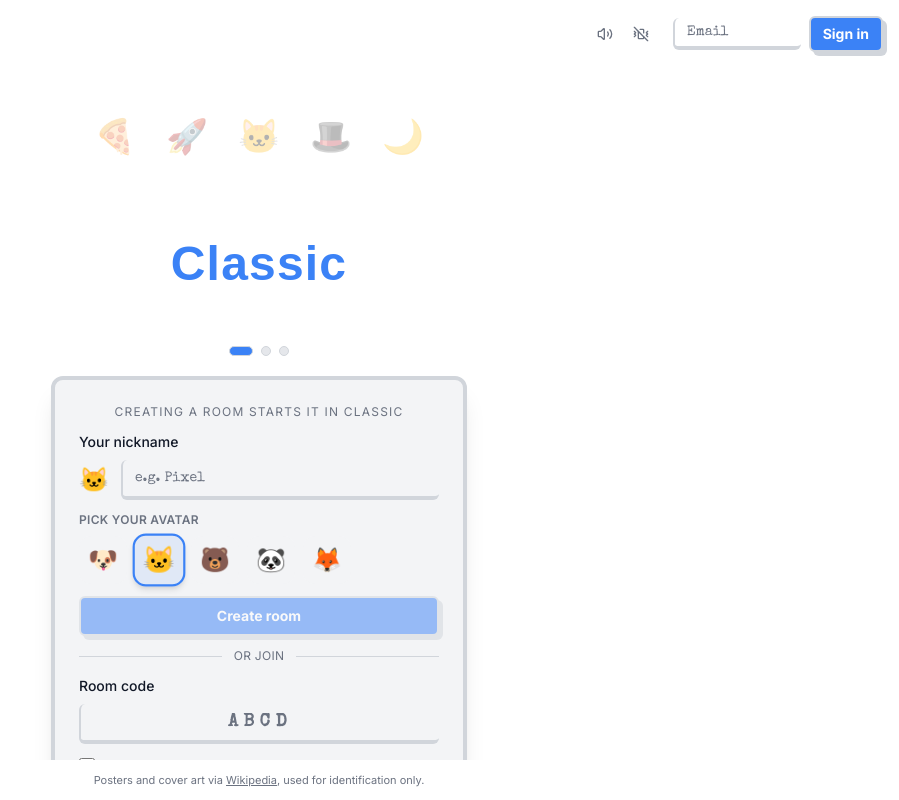
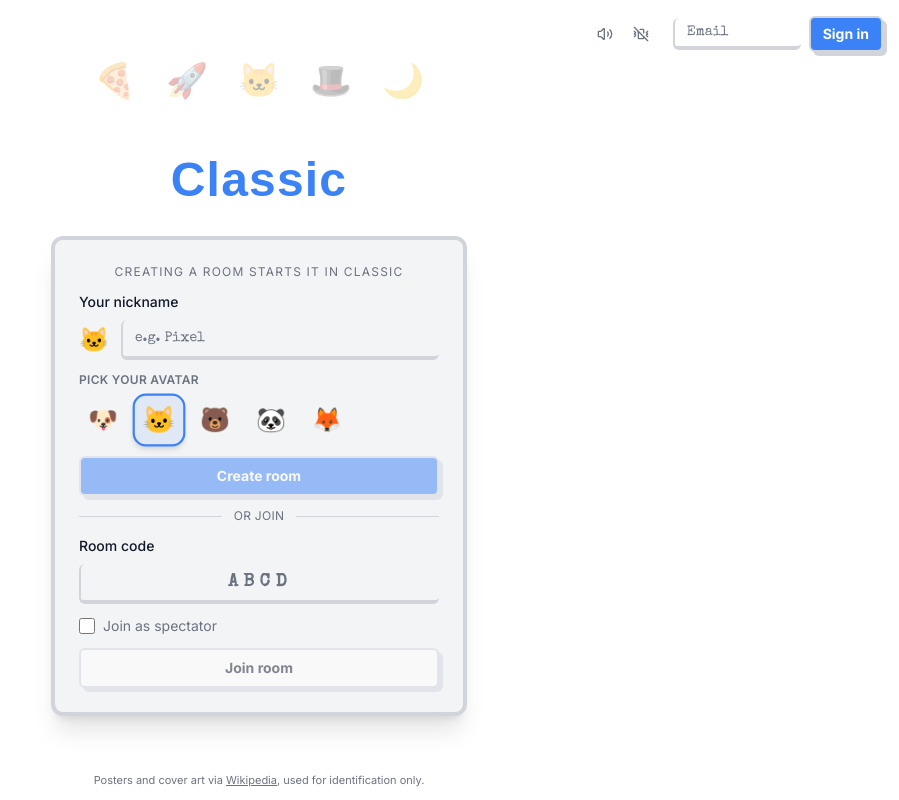
Before and after one commit to KrishnaaCodeWala/Emoji--Pictionary, a Next.js app: page / in a window 1280 px wide. Shown: the whole page, without its empty margins (381-1280 px from the left). Built offline with nearby package versions, Linux system fonts and the light colour scheme; no server answers; a web font is replaced by a local one.

Commit message:
style: remove mode indicators and pull dialog card upwards

```diff
--- a/src/components/home/HomeHero.tsx
+++ b/src/components/home/HomeHero.tsx
@@ -89,7 +89,7 @@ export default function HomeHero({ onCreate, onJoin, onRejoin, initialJoinCode,
       onBlur={handleBlur}
       className="relative flex flex-1 w-full flex-col min-h-0 overflow-hidden bg-background text-foreground transition-colors duration-500"
     >
-      <div className="relative flex-1 flex flex-col justify-center min-h-[160px] md:min-h-[320px]">
+      <div className="relative shrink-0 flex flex-col justify-center min-h-[120px] md:min-h-[180px]">
         <AnimatePresence mode="wait" custom={direction} initial={false}>
           <motion.div
             key={activeMode}
@@ -104,21 +104,6 @@ export default function HomeHero({ onCreate, onJoin, onRejoin, initialJoinCode,
             <ThemeShowcase mode={activeMode} active />
           </motion.div>
         </AnimatePresence>
-
-        <div className="absolute bottom-3 left-1/2 z-10 flex -translate-x-1/2 gap-2">
-          {MODES.map((m, i) => (
-            <button
-              key={m}
-              type="button"
-              aria-label={`Show ${MODE_LABEL[m]} look`}
-              aria-current={i === index}
-              onClick={() => goTo(i)}
-              className={`h-2.5 w-2.5 rounded-full border border-border transition-all ${
-                i === index ? 'w-6 bg-primary' : 'bg-surface-muted'
-              }`}
-            />
-          ))}
-        </div>
       </div>
 
       <div className="gutter relative z-10 mx-auto w-full max-w-md pb-4 pt-2 sm:pb-12 flex flex-col shrink-0">
```
